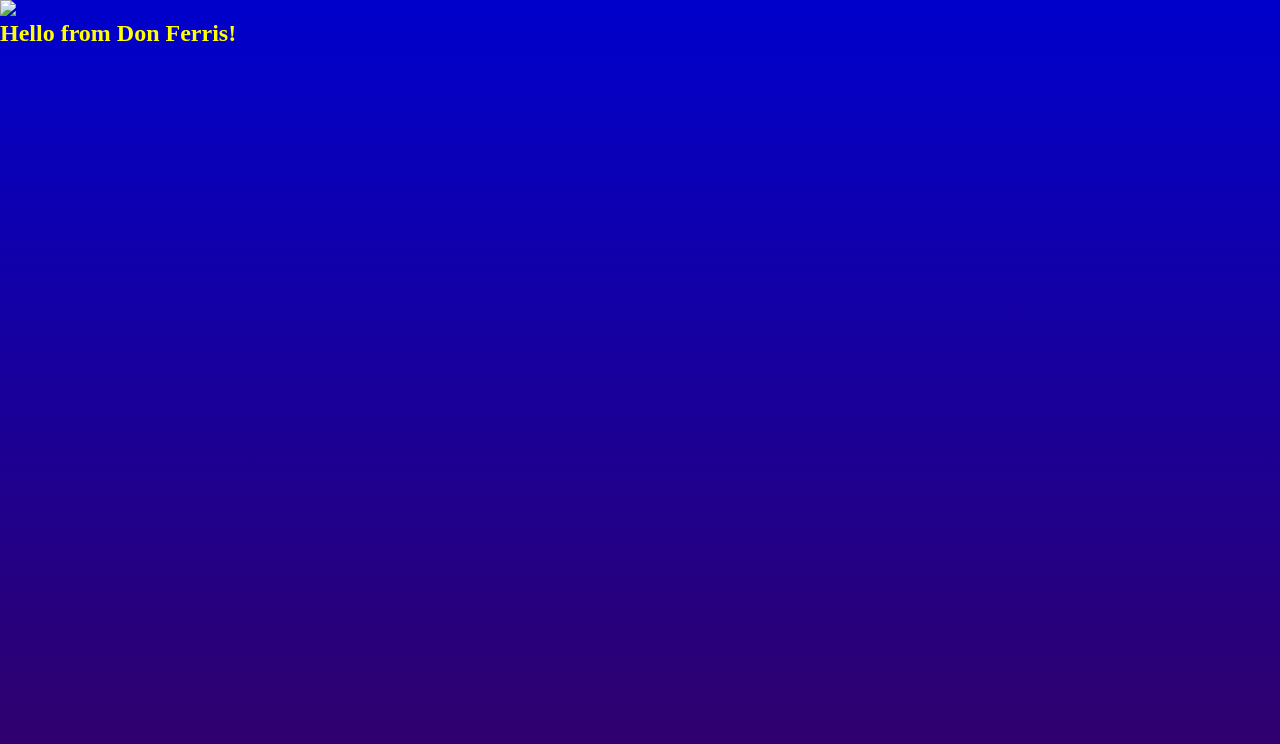
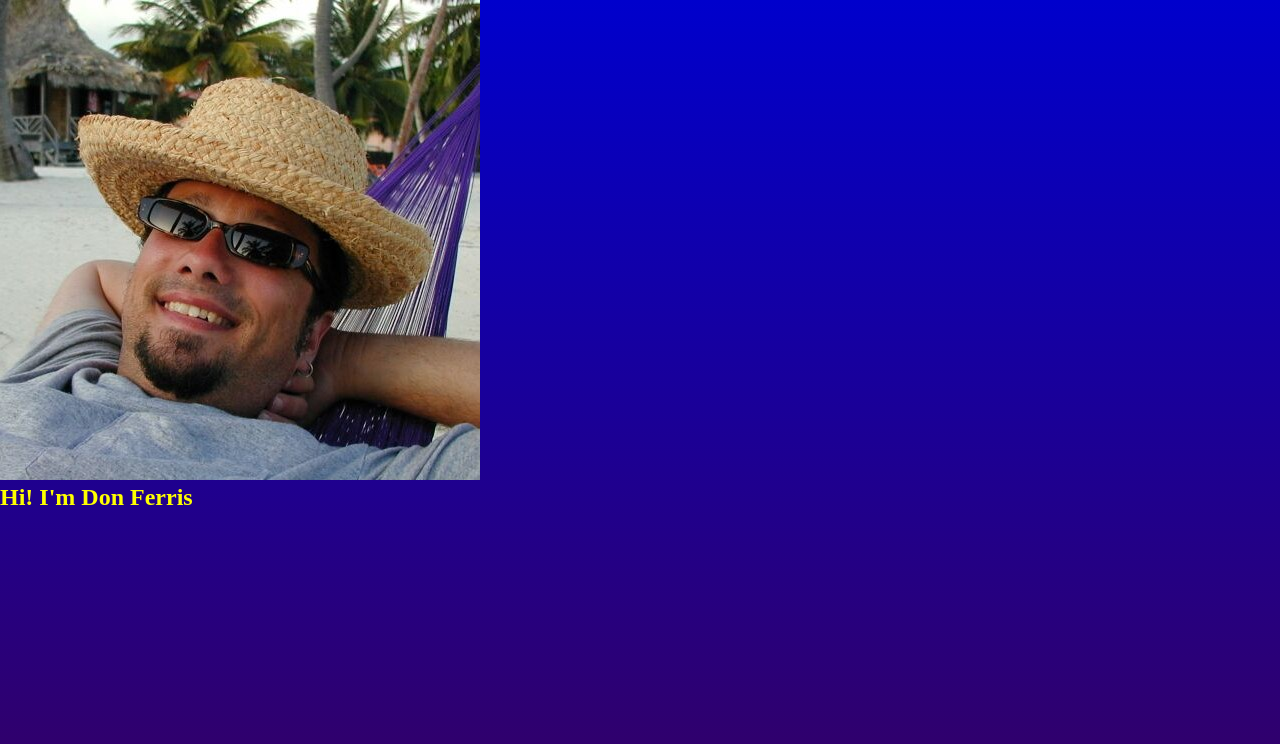
Before and after one commit to octaviomasomenos/personal-website, a plain HTML site: page index.html in a window 1280 px wide. Drawn offline with Linux system fonts and the light colour scheme.

Commit message:
(Hopefully) restored index.html

```diff
--- a/index.html
+++ b/index.html
@@ -7,8 +7,8 @@
     </head>
     <body>
         <section class="header">
-            <img src="assets/images/DonnyBahama.jpg">
-            <h1>Hello from Don Ferris!</h1>
+            <img src="assets/images/DonnyBahama.jpg.JPG">
+            <h1>Hi! I'm Don Ferris</h1>
         </section>
 
 
```
